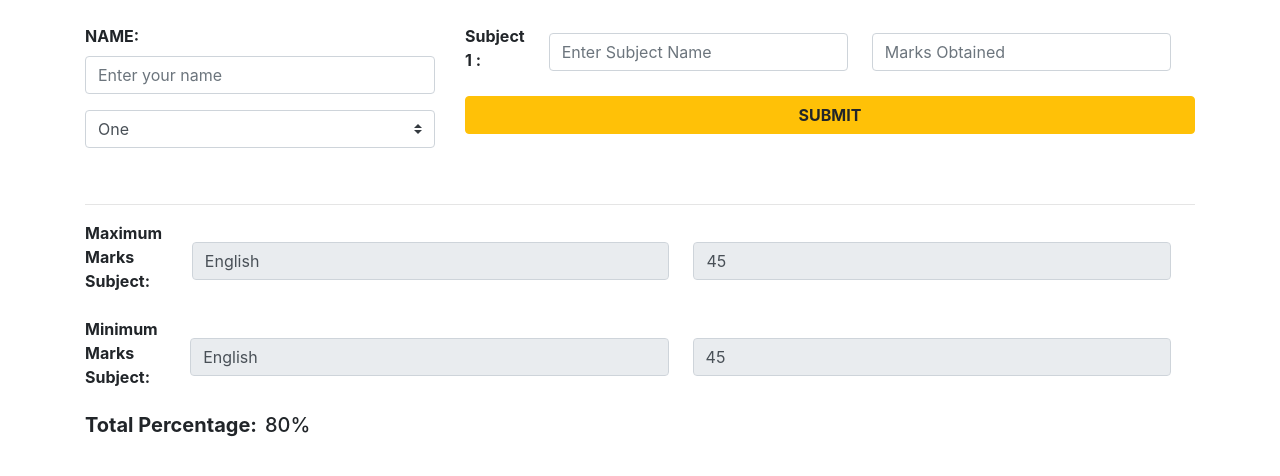
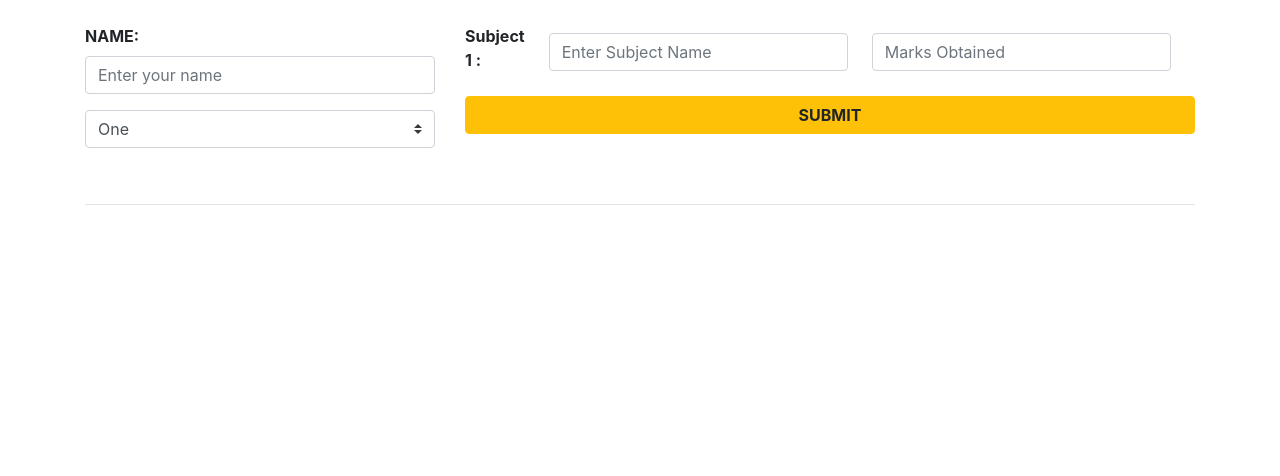
Before and after one commit to muhammadsalif/Marksheet-Mern-Stack, a React (Create React App) app in the folder frontend/: page / in a window 1280 px wide. Shown: the top 476 px of the page. Built offline with nearby package versions, Linux system fonts and the light colour scheme.

Commit message:
Single submit dynamic done.

```diff
--- a/frontend/src/components/Form.jsx
+++ b/frontend/src/components/Form.jsx
@@ -7,23 +7,30 @@ export default function Form() {
     // let arr = [4];
 
     let [arr, setArr] = useState([0]);
-
     // console.log("arr length", arr.length)
 
-    let [name, setName] = useState("");
-    let [obtainedMarks, setObtainedMarks] = useState("");
+    let [stdName, setStdName] = useState([]);
+    let [obtainedMarks, setObtainedMarks] = useState([]);
+
+    let [response, setResponse] = useState("");
+    console.log("Server reponse ", response)
+
+    console.log("Name ", typeof stdName)
 
     const handleSubmit = async (e) => {
         e.preventDefault();
-        console.log("Name : ", name)
+        // console.log("Name : ", stdName)
         console.log("obtainedMarks : ", obtainedMarks)
-        setName("")
-        setObtainedMarks("")
-        await axios.post(`${baseUrl}/api/calculate`,[ {
+        setStdName([])
+        setObtainedMarks([])
+        await axios.post(`${baseUrl}/api/calculate`, [{
             obtainedMarks: obtainedMarks,
-            name: name
+            name: stdName
         }])
-            .then((res) => console.log(res))
+            .then((res) => {
+                setResponse(res.data.data.doc)
+                alert(res.data.status)
+            })
             .catch((err) => console.log(err.request.response))
     }
 
@@ -69,9 +76,9 @@ export default function Form() {
                             <div key={ind} className="form-group d-flex align-items-center">
                                 <label htmlFor="exampleInputEmail1" className="font-weight-bold">Subject {ind + 1 + " :"}</label>
                                 <input
-                                    value={name}
+                                    value={stdName}
                                     required
-                                    onChange={(e) => setName(e.target.value)} placeholder="Enter subject name" type="name" className="mx-4 form-control text-capitalize" />
+                                    onChange={(e) => setStdName(e.target.value)} placeholder="Enter subject name" type="name" className="mx-4 form-control text-capitalize" />
                                 <input
                                     value={obtainedMarks}
                                     required
@@ -88,22 +95,24 @@ export default function Form() {
             {/* Row 2 server */}
             <div className="row">
                 <div className="col-12">
+                    {response ?
                         <form>
                             <div className="form-group d-flex align-items-center">
                                 <label htmlFor="exampleInputEmail1" className="font-weight-bold">Maximum Marks Subject:</label>
-                            <input value="English" disabled className="mx-4 form-control" />
-                            <input value="45" className="form-control mr-4" disabled />
+                                <input value={response.maxSubject} disabled className="mx-4 form-control" />
+                                <input value={response.maxMarks} className="form-control mr-4" disabled />
                             </div>
                             <div className="form-group d-flex align-items-center">
                                 <label htmlFor="exampleInputEmail1" className="font-weight-bold">Minimum Marks Subject:</label>
-                            <input value="English" disabled className="mx-4 form-control" />
-                            <input value="45" className="form-control mr-4" disabled />
+                                <input value={response.minSubject} disabled className="mx-4 form-control" />
+                                <input value={response.minMarks} className="form-control mr-4" disabled />
                             </div>
                             <div className="form-group d-flex align-items-center">
                                 <h5 className="font-weight-bold">Total Percentage:</h5>
-                            <h5 className="ml-2">80%</h5>
+                                <h5 className="ml-2">{response.percentage}%</h5>
                             </div>
                         </form>
+                        : null}
                 </div>
             </div>
             {/* Container closing tag */}
```
Also changed, not shown: 1 other file (tests, documents, lock files or other folders). Lines whose indentation alone changed are shown as unchanged.
